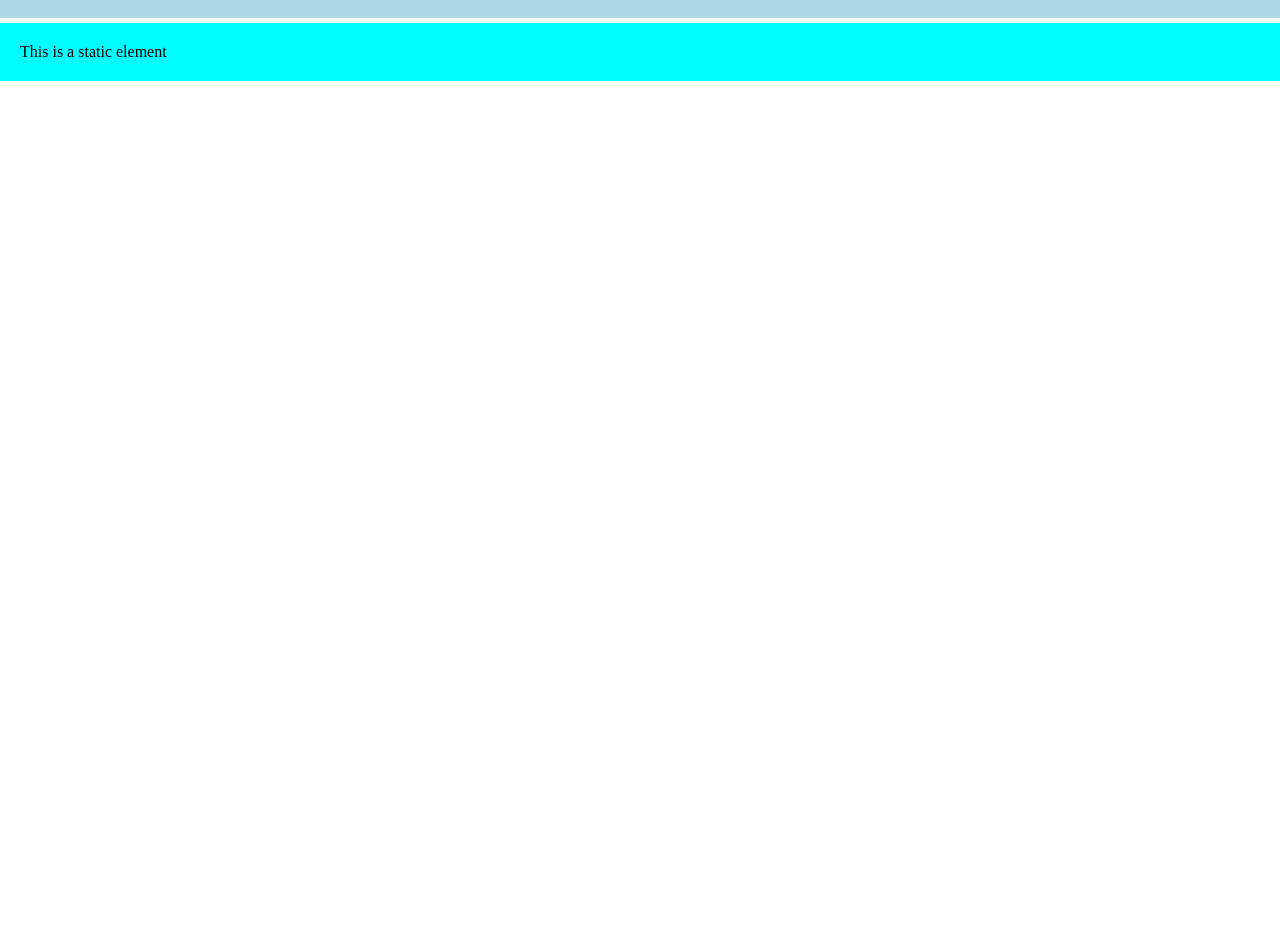
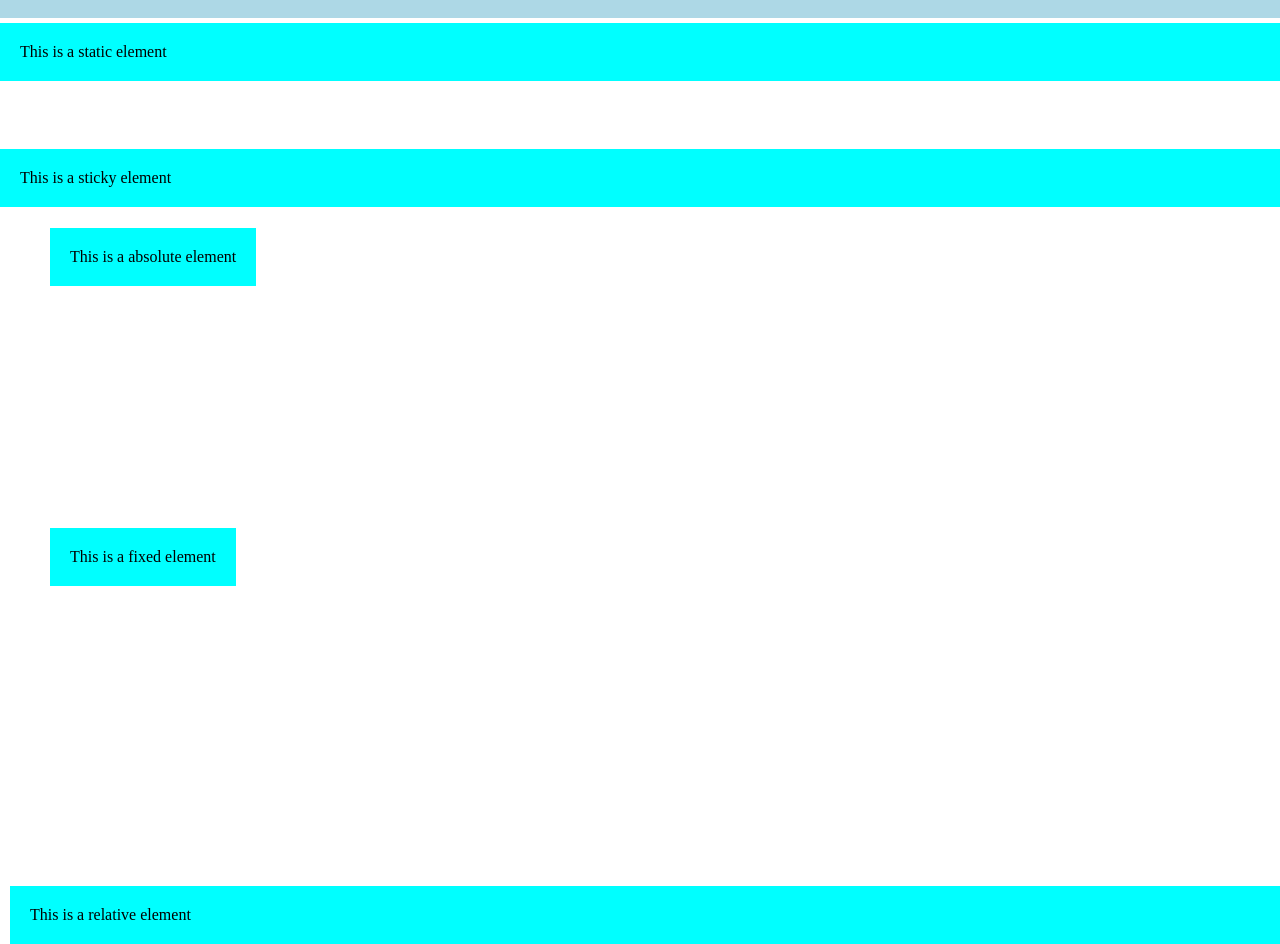
Before and after one commit to diamdesign/css-basics, a plain HTML site: page position.html in a window 1280 px wide. Shown: the part 77-1021 px from the top of the page. Before the commit the page ends 800 px from the top, so only its background shows below. Drawn offline with Linux system fonts and the light colour scheme.

Commit message:
Updating

```diff
--- a/position.css
+++ b/position.css
@@ -1,6 +1,10 @@
 * {
 	margin: 0;
 	padding: 0;
+}
+
+body {
+	overflow-x: hidden;
 }
 
 article {
@@ -12,3 +16,27 @@ article {
 .static {
 	position: static;
 }
+
+.relative {
+	position: relative;
+	top: 800px;
+	left: 10px;
+}
+
+.fixed {
+	position: fixed;
+	top: 600px;
+	left: 50px;
+}
+
+.absolute {
+	position: absolute;
+	top: 300px;
+	left: 50px;
+}
+
+.sticky {
+	position: sticky;
+	top: 50px;
+	left: 10px;
+}
--- a/position.html
+++ b/position.html
@@ -17,5 +17,9 @@
 			</nav>
 		</header>
 		<article class="static">This is a static element</article>
+		<article class="relative">This is a relative element</article>
+		<article class="fixed">This is a fixed element</article>
+		<article class="absolute">This is a absolute element</article>
+		<article class="sticky">This is a sticky element</article>
 	</body>
 </html>
```
